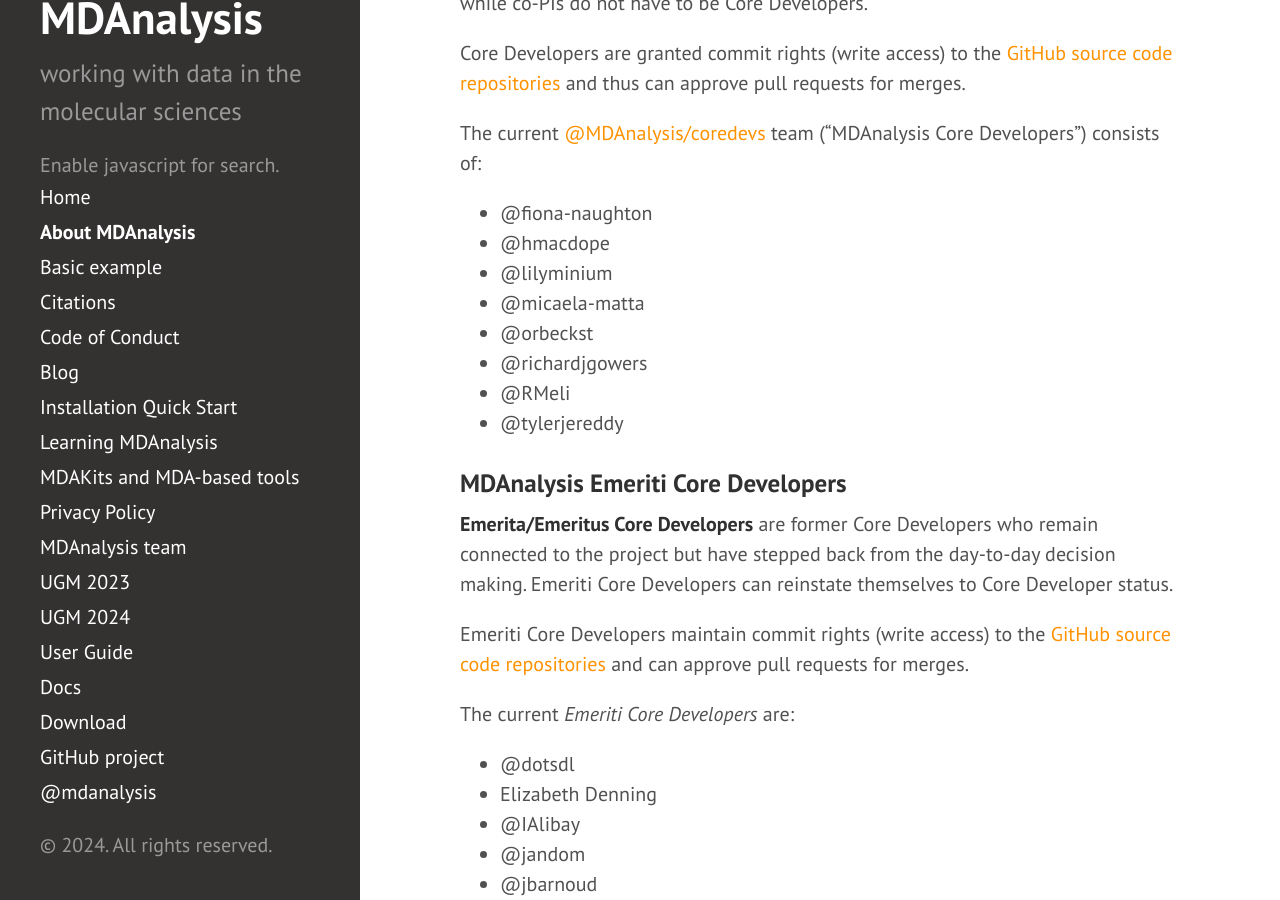
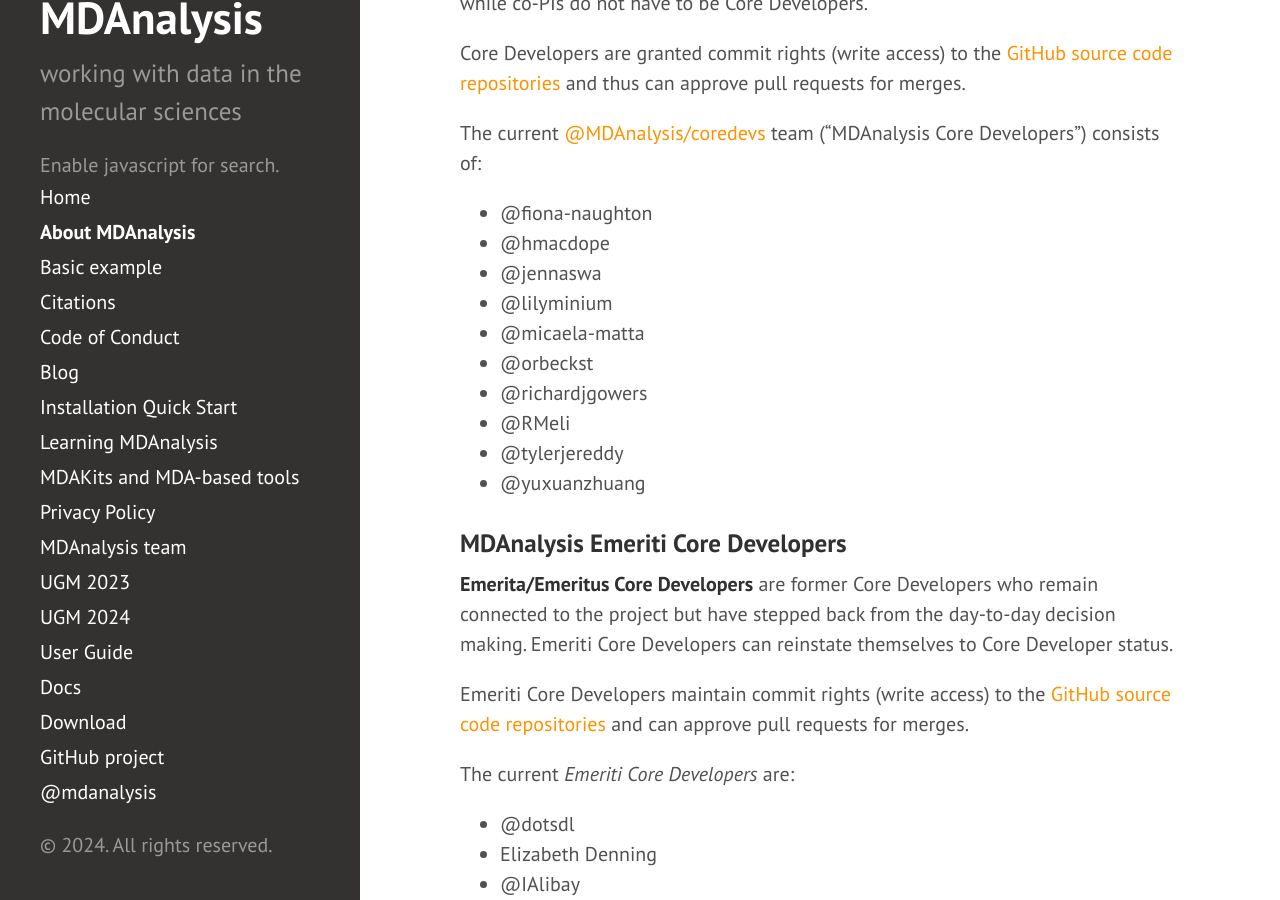
Before and after one commit to MDAnalysis/MDAnalysis.github.io, a Jekyll site: the page built from about.md, in a window 1280 px wide and 900 px high, scrolled down 1326 px. Built offline with Jekyll 4.4.1, drawn with Linux system fonts in a browser that asks for light colours; comment, search, counter and statistics services are not loaded.

Commit message:
Add jennaswa and yuxuanzhuang to Core Devs list on about page

```diff
--- a/about.md
+++ b/about.md
@@ -69,15 +69,16 @@ The current
 [@MDAnalysis/coredevs](https://github.com/orgs/MDAnalysis/teams/coredevs/members)
 team ("MDAnalysis Core Developers") consists of:
 
-
 - @fiona-naughton
 - @hmacdope
+- @jennaswa
 - @lilyminium
 - @micaela-matta
 - @orbeckst
 - @richardjgowers
 - @RMeli
 - @tylerjereddy
+- @yuxuanzhuang
 
 ### MDAnalysis Emeriti Core Developers
 
```
